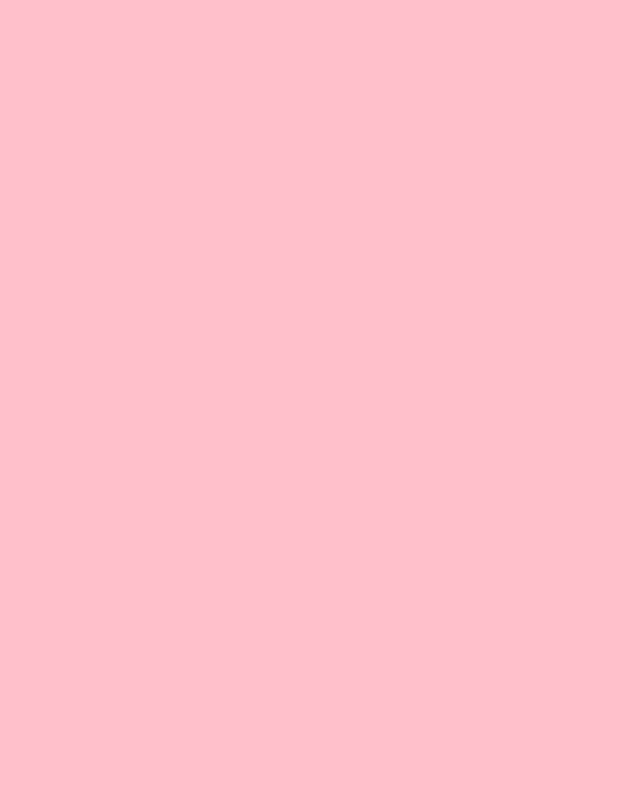
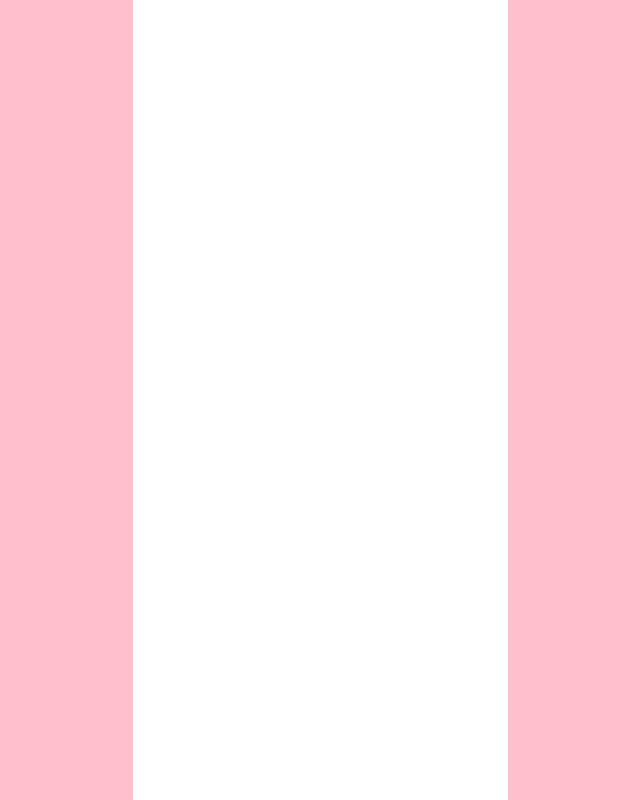
Before and after one commit to azure0929/Petnuri, a React (Vite) app: page /onboarding in a window 1280 px wide. Before the commit this address had no page. Shown: the whole page, without its empty margins (472-1112 px from the left). Built offline with nearby package versions, Linux system fonts and the light colour scheme.

Commit message:
#47 Feat: onboarding 메인 페이지 생성

```diff
--- a/src/App.tsx
+++ b/src/App.tsx
@@ -1,7 +1,8 @@
 import { Route, Routes } from "react-router-dom";
-// 홈, 로그인
-import Home from "./pages/home";
+// 홈, 로그인, 온보딩
+import Home from "@/pages/home";
 import Login from "@/pages/Login";
+import OnBoarding from "./pages/onboarding";
 // 챌린지
 import Challenge from "./pages/challenge";
 import Contest from "./pages/challenge/Contest";
@@ -30,9 +31,10 @@ import "./styles/globalstyle.scss";
 const App = () => {
   return (
     <Routes>
-      {/* home, login */}
+      {/* home, login, 온보딩 */}
       <Route path="/" element={<Home />} />
       <Route path="/login" element={<Login />} />
+      <Route path="/onboarding" element={<OnBoarding />} />
       {/* 챌린지 */}
       <Route path="/challenge" element={<Challenge />} />
       <Route path="/contest" element={<Contest />} />
--- /dev/null
+++ b/src/pages/onboarding/index.tsx
@@ -0,0 +1,13 @@
+import Background from "@/components/Background";
+
+const OnBoarding = () => {
+  return (
+    <div>
+      <Background>
+
+      </Background>
+    </div>
+  )
+}
+
+export default OnBoarding;
```
